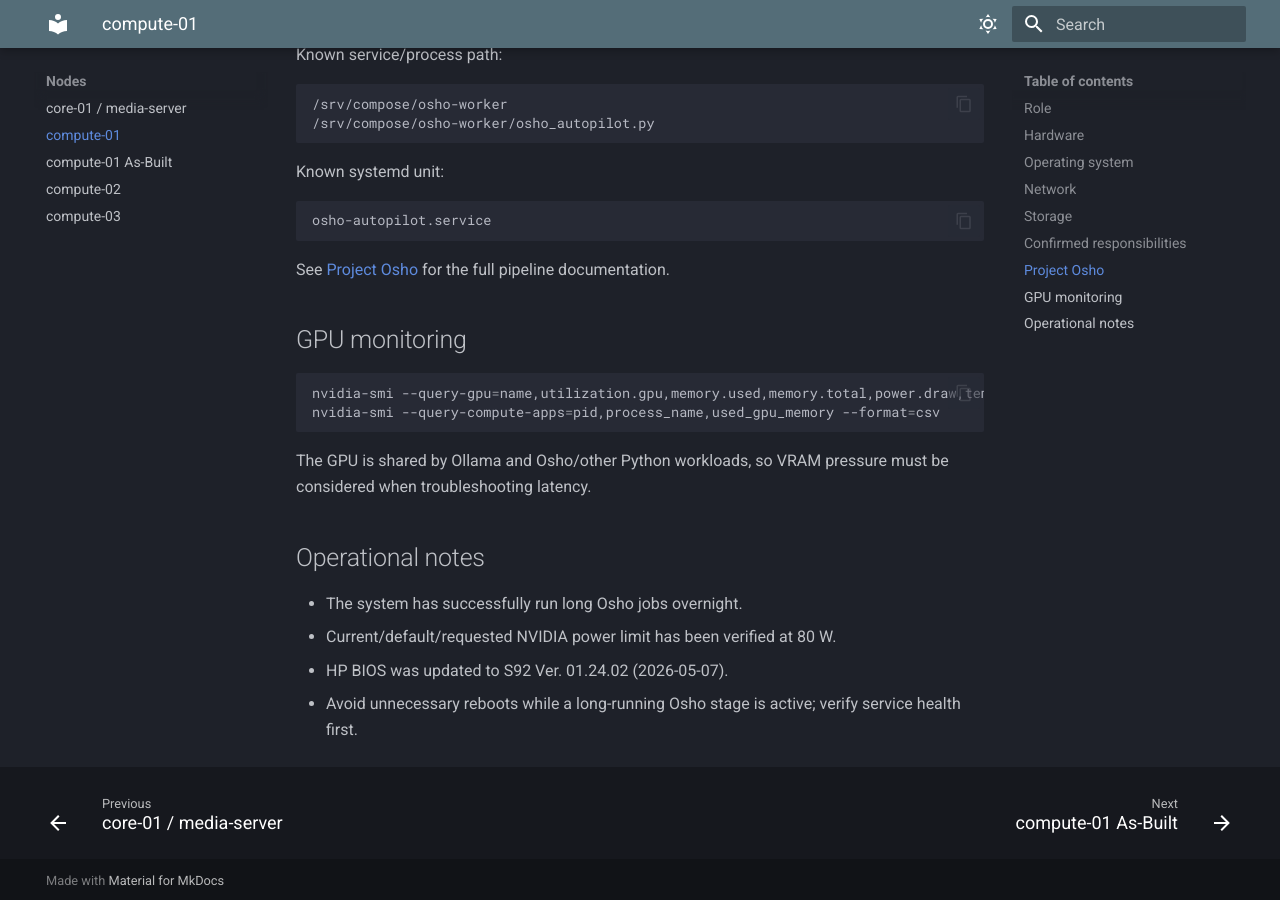
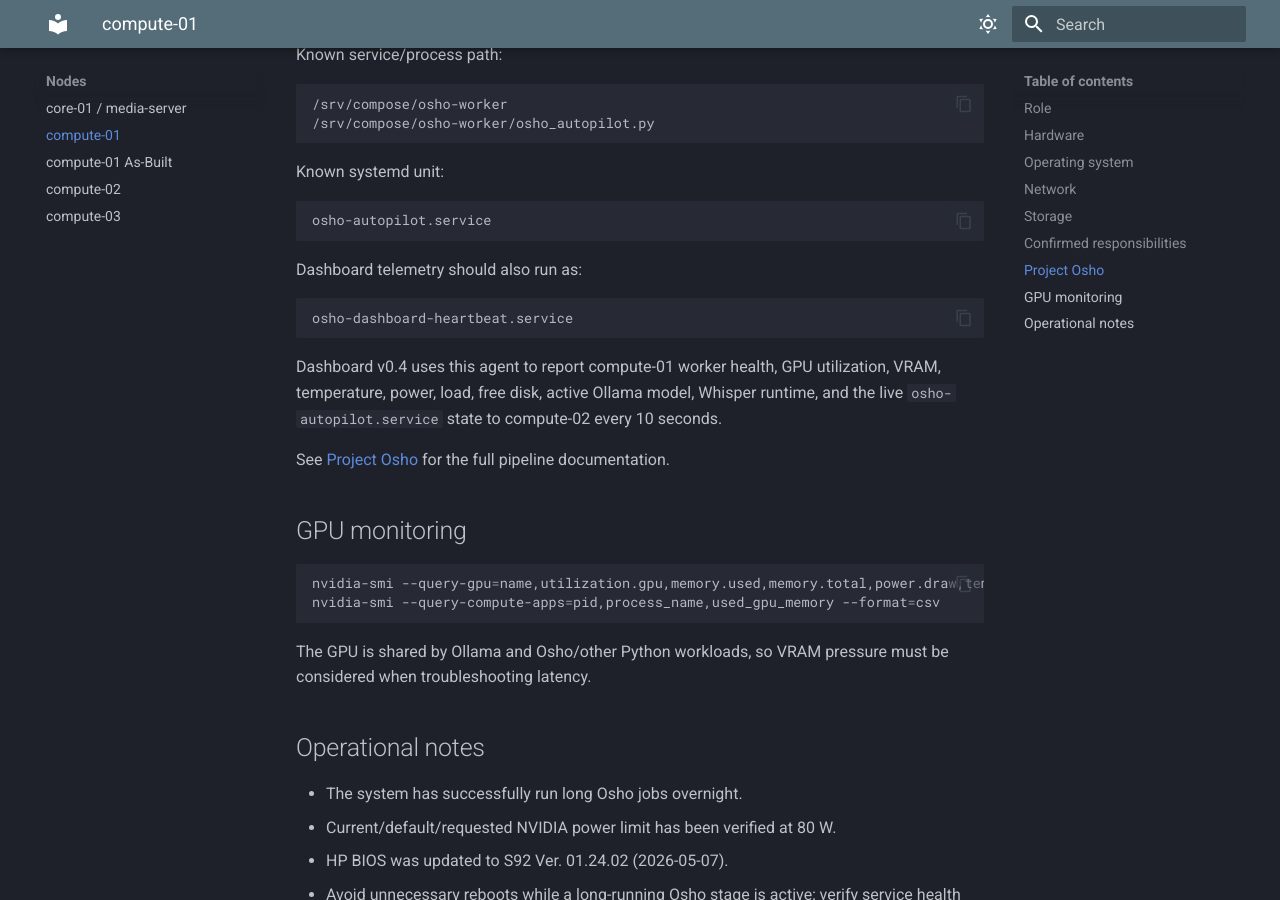
Before and after one commit to prabhat324/p2-home-os, an MkDocs documentation site: the page built from docs/03-compute/compute-01.md, in a window 1280 px wide and 900 px high, scrolled down 1958 px. Built offline with MkDocs 1.6.1 and Material for MkDocs 9.7.7, drawn with Linux system fonts in a browser that asks for light colours.

Commit message:
docs: add compute-01 dashboard telemetry

````diff
--- a/docs/03-compute/compute-01.md
+++ b/docs/03-compute/compute-01.md
@@ -71,6 +71,14 @@ Known systemd unit:
 osho-autopilot.service
 ```
 
+Dashboard telemetry should also run as:
+
+```text
+osho-dashboard-heartbeat.service
+```
+
+Dashboard v0.4 uses this agent to report compute-01 worker health, GPU utilization, VRAM, temperature, power, load, free disk, active Ollama model, Whisper runtime, and the live `osho-autopilot.service` state to compute-02 every 10 seconds.
+
 See [Project Osho](../12-project-osho/index.md) for the full pipeline documentation.
 
 ## GPU monitoring
````
